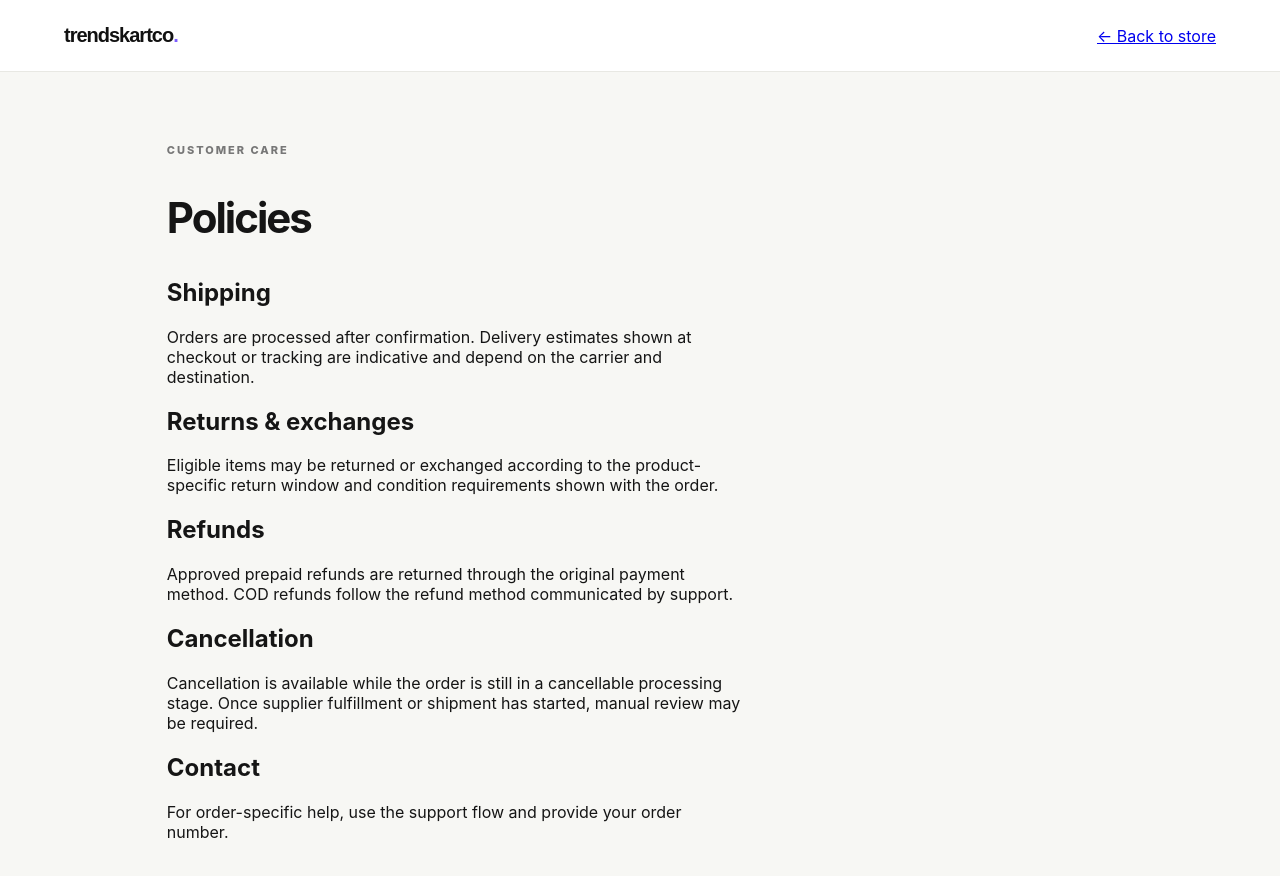
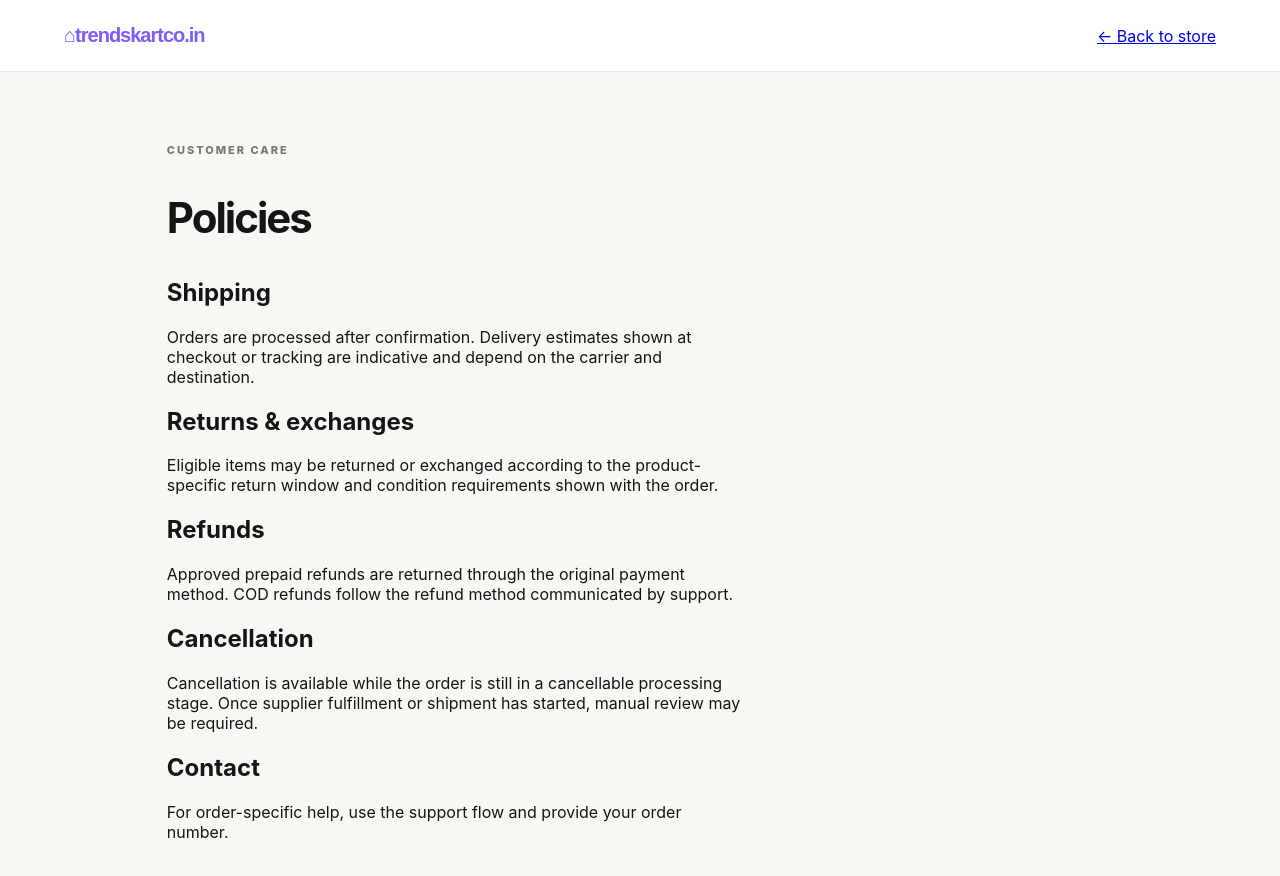
Before and after one commit to yashvijayvargiya1903/ai-dropshipping-platform, a plain HTML site: page apps/storefront/policies.html in a window 1280 px wide. Drawn offline with Linux system fonts and the light colour scheme.

Commit message:
Apply Trendskartco.in brand identity

```diff
--- a/apps/storefront/policies.html
+++ b/apps/storefront/policies.html
@@ -1 +1 @@
-<!doctype html><html lang="en"><head><meta charset="utf-8"><meta name="viewport" content="width=device-width,initial-scale=1"><title>Trendskartco — Policies</title><link rel="stylesheet" href="./styles.css"></head><body><header class="nav"><a class="logo" href="./index.html">TRENDSKARTCO<span>.</span></a><a href="./index.html">← Back to store</a></header><main class="checkout"><article><p class="eyebrow">CUSTOMER CARE</p><h1>Policies</h1><h2>Shipping</h2><p>Orders are processed after confirmation. Delivery estimates shown at checkout or tracking are indicative and depend on the carrier and destination.</p><h2>Returns & exchanges</h2><p>Eligible items may be returned or exchanged according to the product-specific return window and condition requirements shown with the order.</p><h2>Refunds</h2><p>Approved prepaid refunds are returned through the original payment method. COD refunds follow the refund method communicated by support.</p><h2>Cancellation</h2><p>Cancellation is available while the order is still in a cancellable processing stage. Once supplier fulfillment or shipment has started, manual review may be required.</p><h2>Contact</h2><p>For order-specific help, use the support flow and provide your order number.</p></article></main></body></html>
+<!doctype html><html lang="en"><head><meta charset="utf-8"><meta name="viewport" content="width=device-width,initial-scale=1"><title>Trendskartco — Policies</title><link rel="stylesheet" href="./styles.css"></head><body><header class="nav"><a class="logo brand-lockup" href="./index.html"><span class="brand-mark">⌂</span><span class="brand-script">Trendskartco<span>.in</span></span></a><a href="./index.html">← Back to store</a></header><main class="checkout"><article><p class="eyebrow">CUSTOMER CARE</p><h1>Policies</h1><h2>Shipping</h2><p>Orders are processed after confirmation. Delivery estimates shown at checkout or tracking are indicative and depend on the carrier and destination.</p><h2>Returns & exchanges</h2><p>Eligible items may be returned or exchanged according to the product-specific return window and condition requirements shown with the order.</p><h2>Refunds</h2><p>Approved prepaid refunds are returned through the original payment method. COD refunds follow the refund method communicated by support.</p><h2>Cancellation</h2><p>Cancellation is available while the order is still in a cancellable processing stage. Once supplier fulfillment or shipment has started, manual review may be required.</p><h2>Contact</h2><p>For order-specific help, use the support flow and provide your order number.</p></article></main></body></html>
```
